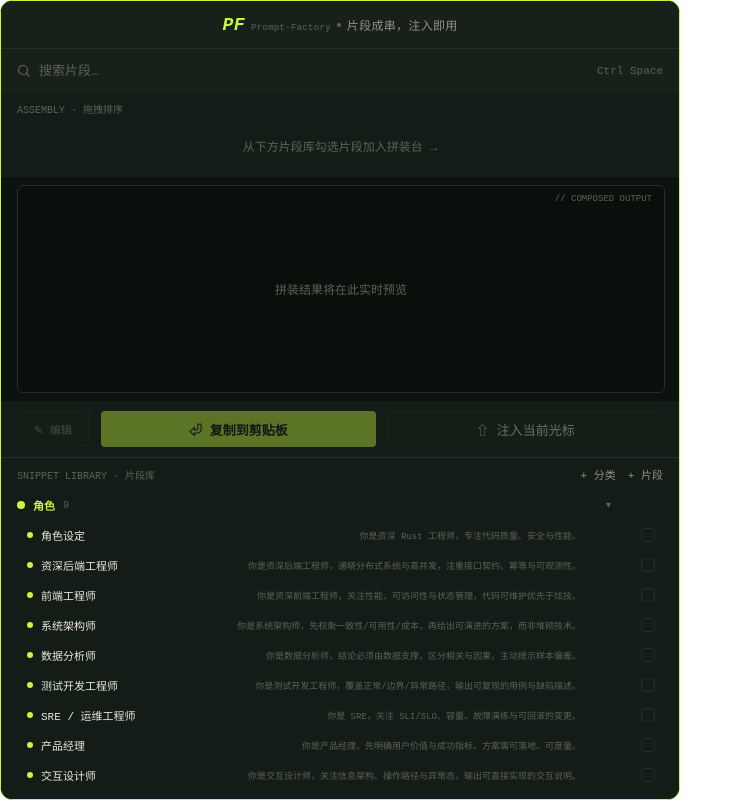
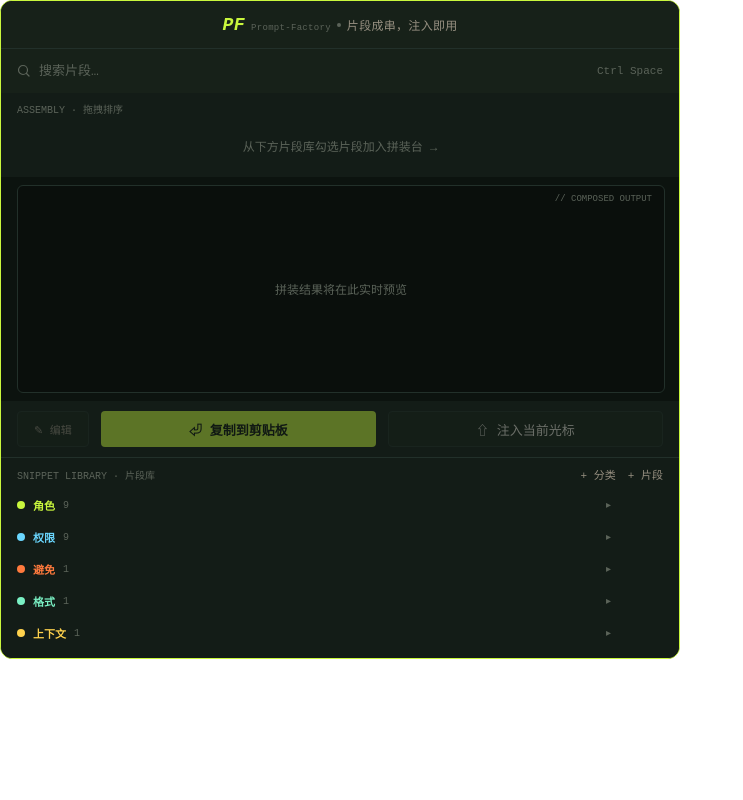
Before and after one commit to Real102/prompt-factory, a React (Vite) app: page / in a window 1280 px wide. Shown: the whole page, without its empty margins (0-743 px from the left). Built offline with nearby package versions, Linux system fonts and the light colour scheme.

Commit message:
feat(ui): 片段库分类默认全部收起

```diff
--- a/src/components/SnippetLibrary/SnippetLibrary.tsx
+++ b/src/components/SnippetLibrary/SnippetLibrary.tsx
@@ -48,8 +48,8 @@ function SnippetLibrary() {
     if (initializedRef.current || categories.length === 0) return;
     initializedRef.current = true;
     const initial: Record<string, boolean> = {};
-    categories.forEach((c, i) => {
-      initial[c.id] = i !== 0;
+    categories.forEach((c) => {
+      initial[c.id] = true;
     });
     setCollapsed(initial);
   }, [categories]);
```
